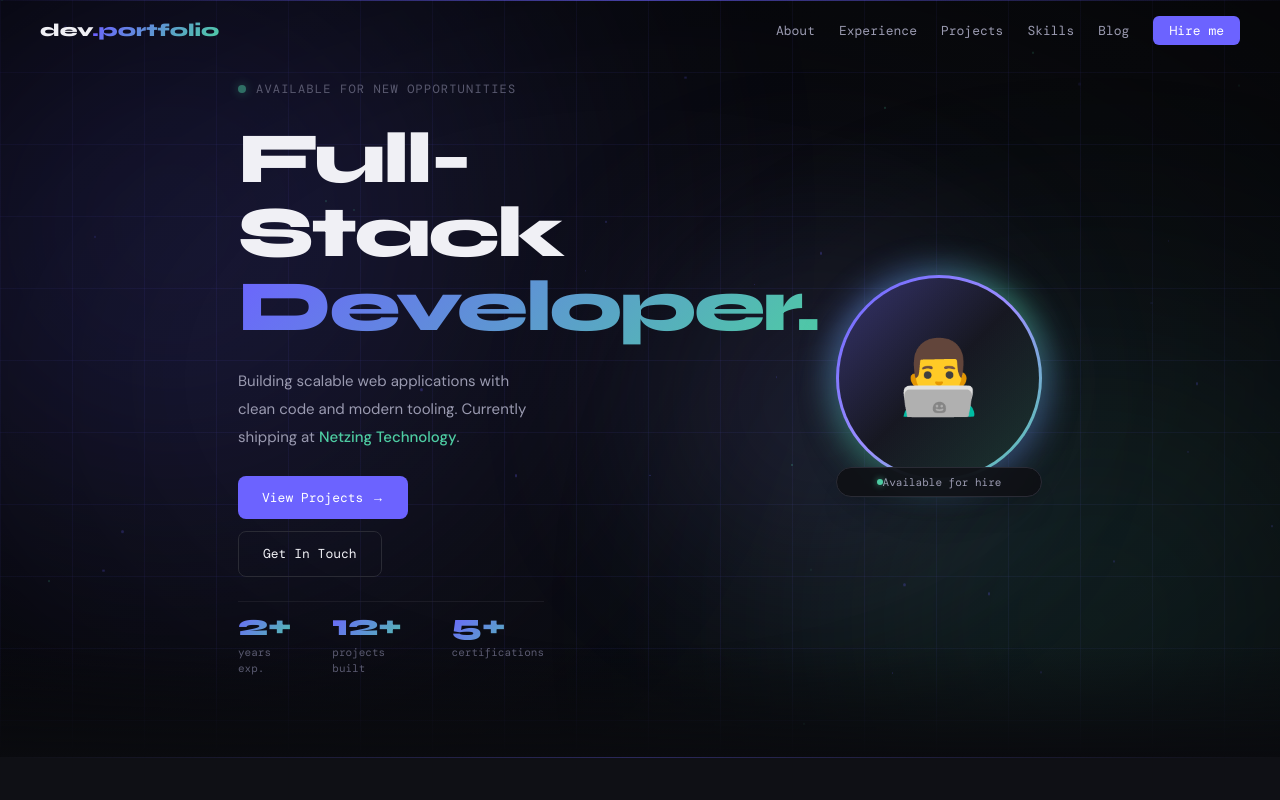
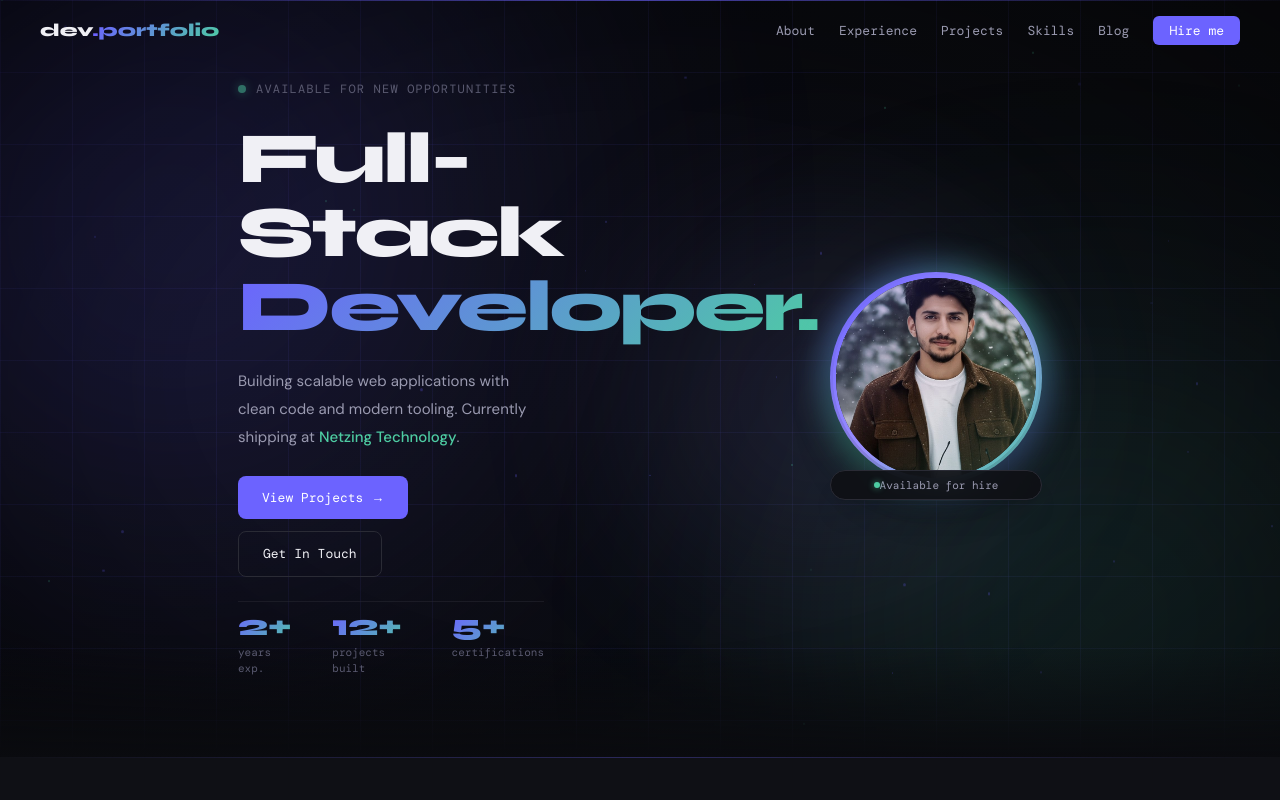
Before and after one commit to afzalbalghari/afzalbalghari-dev, a Next.js app: page / in a window 1280 px wide. Shown: the top 800 px of the page. Built offline with nearby package versions, Linux system fonts and the light colour scheme.

Commit message:
add imagies

```diff
--- a/src/components/sections/HeroSection.tsx
+++ b/src/components/sections/HeroSection.tsx
@@ -3,6 +3,7 @@
 import { motion, useMotionValue, useTransform, useSpring } from "framer-motion";
 import { useRef } from "react";
 import { fadeUp, blurIn, staggerContainer, viewportOnce } from "@/lib/motion";
+import Image from "next/image";
 
 const STATS = [
   { value: "2+",  label: "years exp."      },
@@ -43,15 +44,19 @@ function AvatarCircle() {
       {/* Gradient ring border */}
       <div className="p-[3px] rounded-full bg-gradient-to-br from-accent-purple via-[#9b8fff] to-accent-teal shadow-2xl">
         {/* Circle image area */}
-        <div className="w-[200px] h-[200px] rounded-full overflow-hidden bg-gradient-to-br from-[#1e1f2e] to-[#0f1015] flex items-center justify-center relative">
-          {/*
-            ── REPLACE THIS DIV WITH YOUR PHOTO ──
-            Example:
-            <Image src="/me.jpg" alt="Your Name" fill className="object-cover" />
-          */}
-          <div className="absolute inset-0 bg-gradient-to-br from-accent-purple/30 via-transparent to-accent-teal/20" />
-          <span className="relative z-10 text-[72px] select-none">👨‍💻</span>
-        </div>
+        <div className="p-[3px] rounded-full bg-gradient-to-br from-accent-purple via-[#9b8fff] to-accent-teal shadow-2xl">
+  <div className="w-[200px] h-[200px] rounded-full overflow-hidden bg-gradient-to-br from-[#1e1f2e] to-[#0f1015] flex items-center justify-center relative">
+
+    <Image
+      src="/images/profile.jpeg"
+      alt="Muhammad Afzal"
+      fill
+      className="object-cover"
+    />
+
+    <div className="absolute inset-0 bg-gradient-to-br from-accent-purple/30 via-transparent to-accent-teal/20" />
+  </div>
+</div>
       </div>
 
       {/* Status badge floating below */}
```
Also changed, not shown: public/images/profile.jpeg (added).
